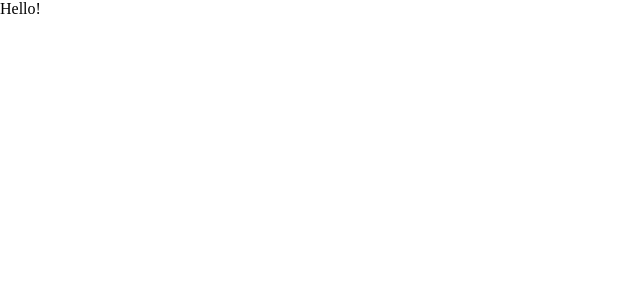
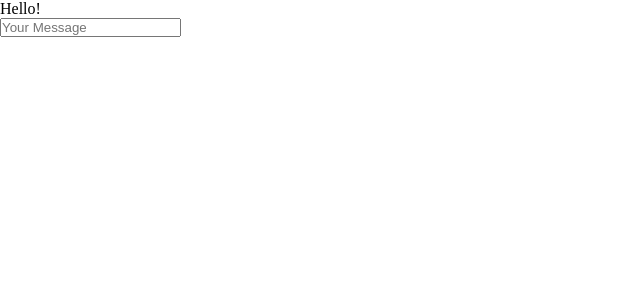
Before and after one commit to ljutrk/React-Firebase-Chat, a React (Create React App) app: page / in a window 1280 px wide. Shown: the top 300 px of the page, without its empty margins (0-640 px from the left). Built offline with nearby package versions, Linux system fonts and the light colour scheme.

Commit message:
created controlled input for messages

```diff
--- a/src/components/App.js
+++ b/src/components/App.js
@@ -1,4 +1,5 @@
 import React, { Component } from 'react';
+import ChatRoom from './ChatRoom';
 import './App.css';
 
 class App extends Component {
@@ -6,6 +7,7 @@ class App extends Component {
     return (
       <div className="App">
           <p>Hello!</p>
+          <ChatRoom />
       </div>
     );
   }
--- /dev/null
+++ b/src/components/ChatRoom.js
@@ -0,0 +1,27 @@
+import React, { Component } from 'react';
+
+class ChatRoom extends Component {
+    constructor(props) {
+        super(props);
+        this.state = {
+            message: ""
+        }
+    }
+
+    inputChangeHandler = (event) => {
+        this.setState({ message: event.target.value });
+
+    }
+
+    render() {
+        console.log(this.state.message);
+
+        return (
+            <div className="ChatRoom">
+                <input onChange={this.inputChangeHandler} value={this.state.message} type="text" placeholder="Your Message" />
+            </div>
+        );
+    }
+}
+
+export default ChatRoom;
```
